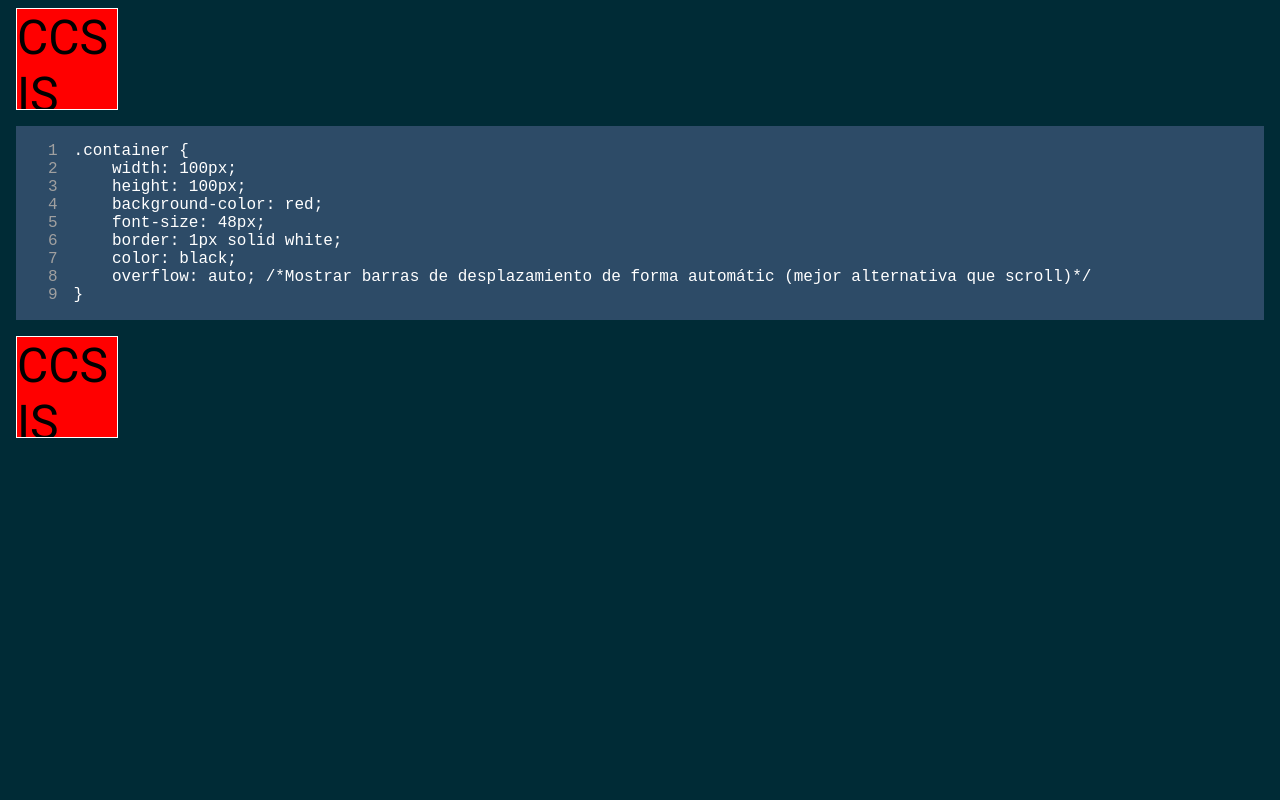
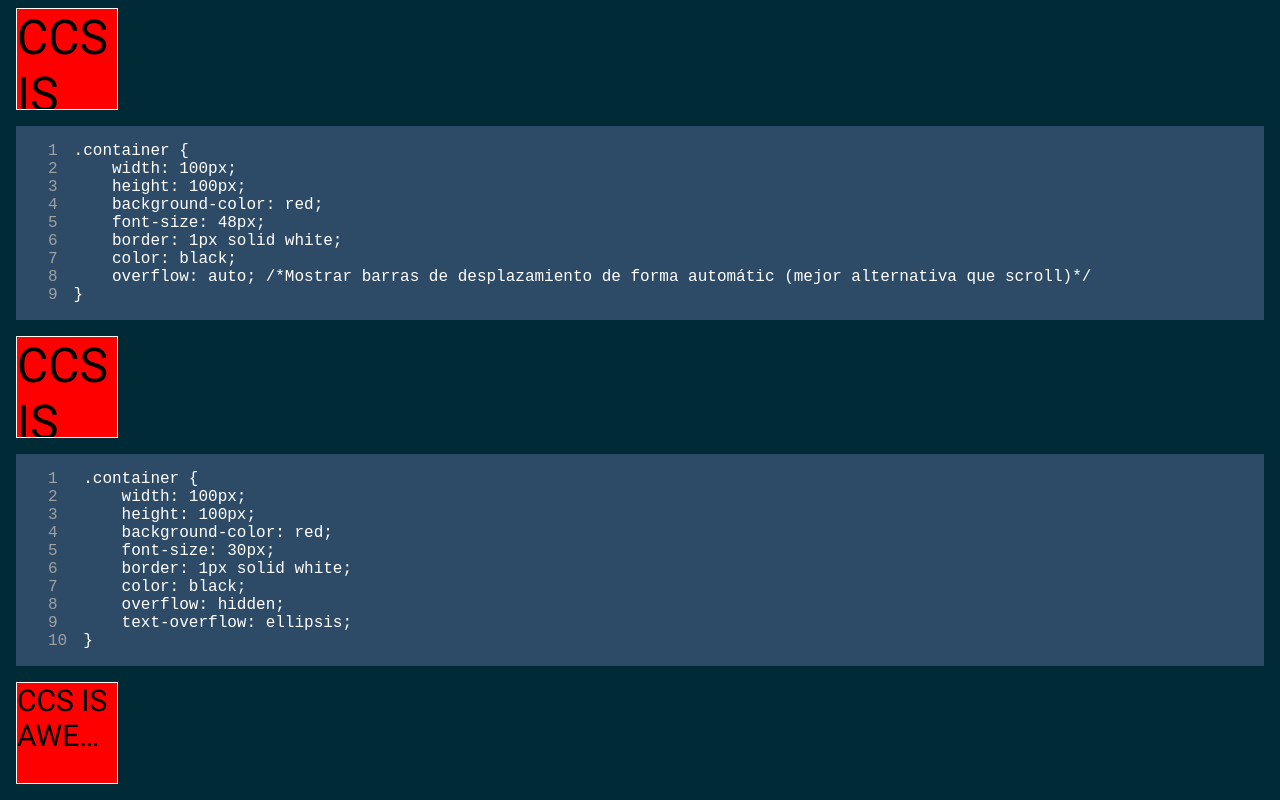
Before and after one commit to pascencio/css3-tutorial, a Nuxt app: page /overflow in a window 1280 px wide. Shown: the part 867-1667 px from the top of the page. Before the commit the page ends 1321 px from the top, so only its background shows below. Built offline with nearby package versions, Linux system fonts and the light colour scheme.

Commit message:
feat: Ejemplos de overflow

```diff
--- a/pages/overflow.vue
+++ b/pages/overflow.vue
@@ -28,9 +28,18 @@ const example3 = `.container {
     color: black;
     overflow: auto; /*Mostrar barras de desplazamiento de forma automátic (mejor alternativa que scroll)*/
 }`
+const example4 = `.container {
+    width: 100px;
+    height: 100px;
+    background-color: red;
+    font-size: 30px;
+    border: 1px solid white;
+    color: black;
+    overflow: hidden;
+    text-overflow: ellipsis;
+}`
 </script>
 <template>
-    <div>
     <h1>Desbordamiento</h1>
     <Codeblock :code="example1" />
     <section class="example1 container">
@@ -48,7 +57,10 @@ const example3 = `.container {
     <section class="example3 container">
         CCS IS AWESOME
     </section>
-    </div>
+    <Codeblock :code="example4" />
+    <section class="example4 container">
+        CCS IS AWESOME
+    </section>
 </template>
 
 <style scoped>
@@ -85,4 +97,15 @@ const example3 = `.container {
     color: black;
     overflow: auto;
 }
+
+.example4.container {
+    width: 100px;
+    height: 100px;
+    background-color: red;
+    font-size: 30px;
+    border: 1px solid white;
+    color: black;
+    overflow: hidden;
+    text-overflow: ellipsis;
+}
 </style>
```
Lines whose indentation alone changed are shown as unchanged.
